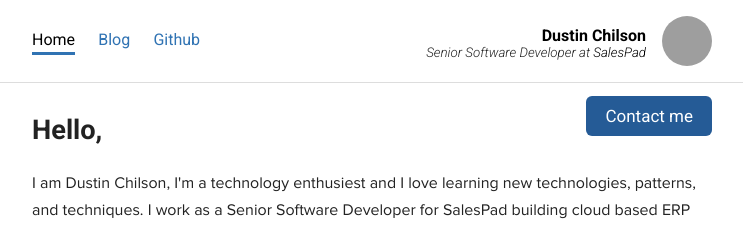
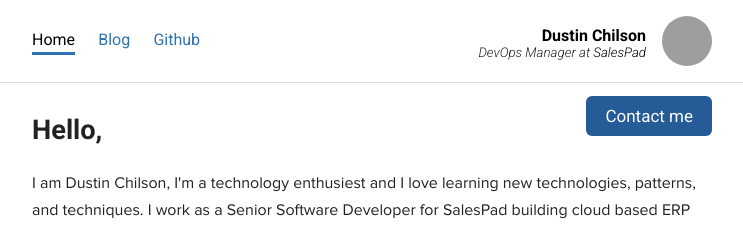
Before and after one commit to dustinchilson/dustinchilson.com, a Jekyll site: the page built from index.md, in a window 1280 px wide. Shown: the top 230 px of the page, without its empty margins (268-1011 px from the left). Built offline with Jekyll 4.4.1, drawn with Linux system fonts in a browser that asks for light colours; grey boxes are pictures that could not be loaded.

Commit message:
Update Job Title

```diff
--- a/_layouts/layout.html
+++ b/_layouts/layout.html
@@ -45,7 +45,7 @@
                     <br />
                     <small>
                     <em>
-                        Senior Software Developer at <a href="http://www.salespad.net" target="_blank">SalesPad</a>
+                        DevOps Manager at <a href="http://www.salespad.net" target="_blank">SalesPad</a>
                     </em>
                   </small>
                 </div>
```
